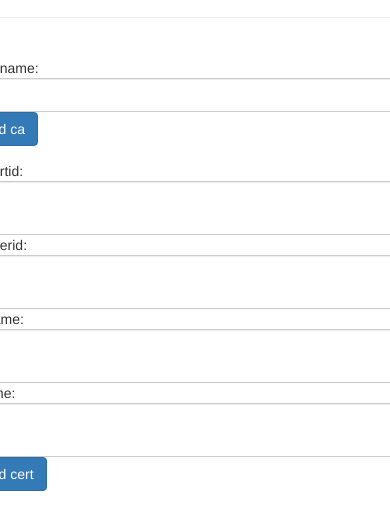
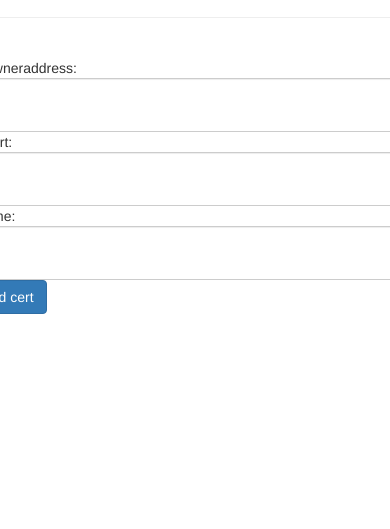
Before and after one commit to zedzy/certonchain, a website with bundled scripts: page src/upload.html in a window 390 px wide. Shown: the part 63-592 px from the top of the page. Built offline with nearby package versions, Linux system fonts and the light colour scheme; files whose address does not match are found by name.

Commit message:
Add files via upload

```diff
--- a/src/upload.html
+++ b/src/upload.html
@@ -26,24 +26,13 @@
           <br/>
         </div>
 
-        <!-- new CA -->
-          <div class="form-horizontal">
-            <div class="form-group">
-              <div class="col-sm-8 col-sm-push-1 ">
-              caname:<input class="form-control" id="new_ca" ></input>
-              </div>
-              <button class="btn btn-primary col-sm-1 col-sm-push-1" id="add_ca">add ca</button>
-            </div>
-          </div>
-
           <!-- new cert -->
         <div class="form-horizontal">
           <div class="form-group">
             <div class="col-sm-8 col-sm-push-1 ">
-            certid:<textarea class="form-control" id="new_cert1" ></textarea>
-            userid:<textarea class="form-control" id="new_cert2" ></textarea>
-            name:<textarea class="form-control" id="new_cert3" ></textarea>
-            time:<textarea class="form-control" id="new_cert4" ></textarea>
+              owneraddress:<textarea class="form-control" id="new_cert1" ></textarea>
+              cert:<textarea class="form-control" id="new_cert2" ></textarea>
+              time:<textarea class="form-control" id="new_cert3" ></textarea>
             </div>
             <button class="btn btn-primary col-sm-1 col-sm-push-1" id="add_cert">add cert</button>
           </div>
```
Also changed, not shown: src/admin.html (+4 -2 lines), src/index.html (+1 -7 lines).
